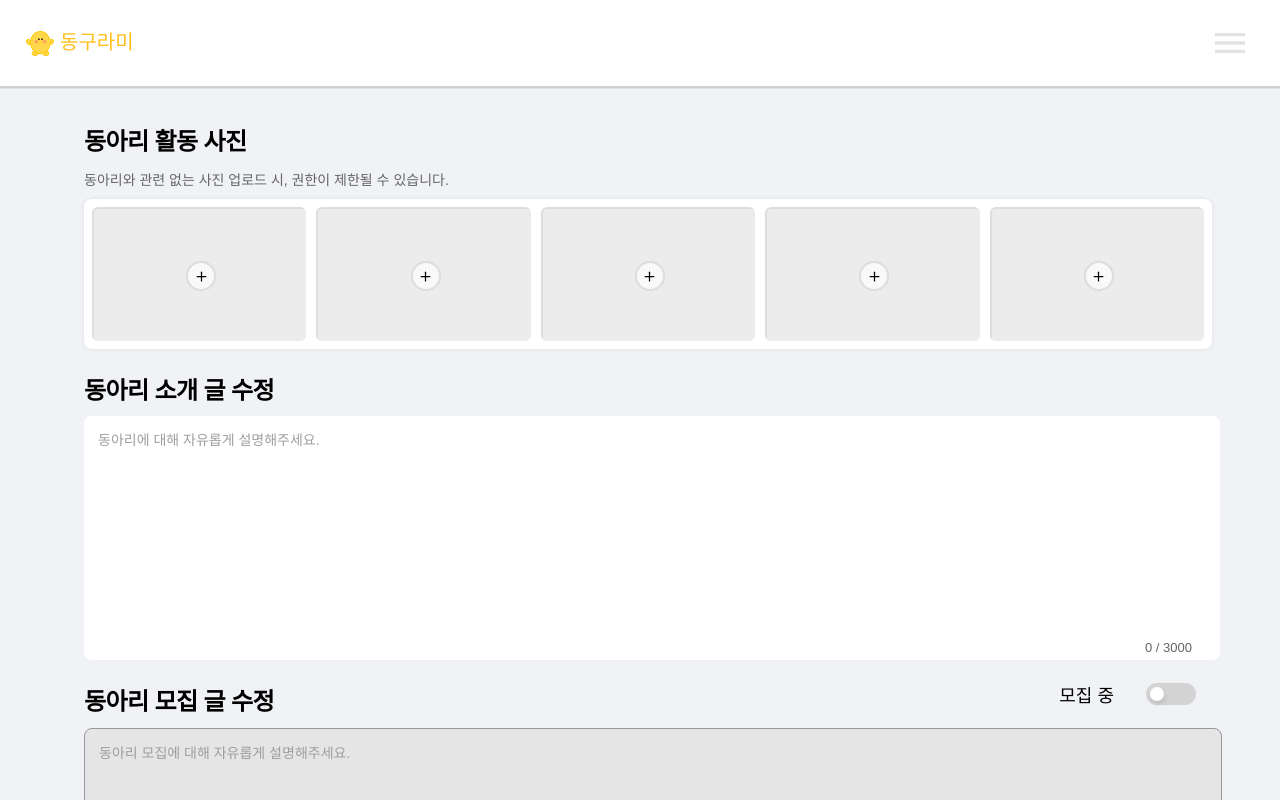
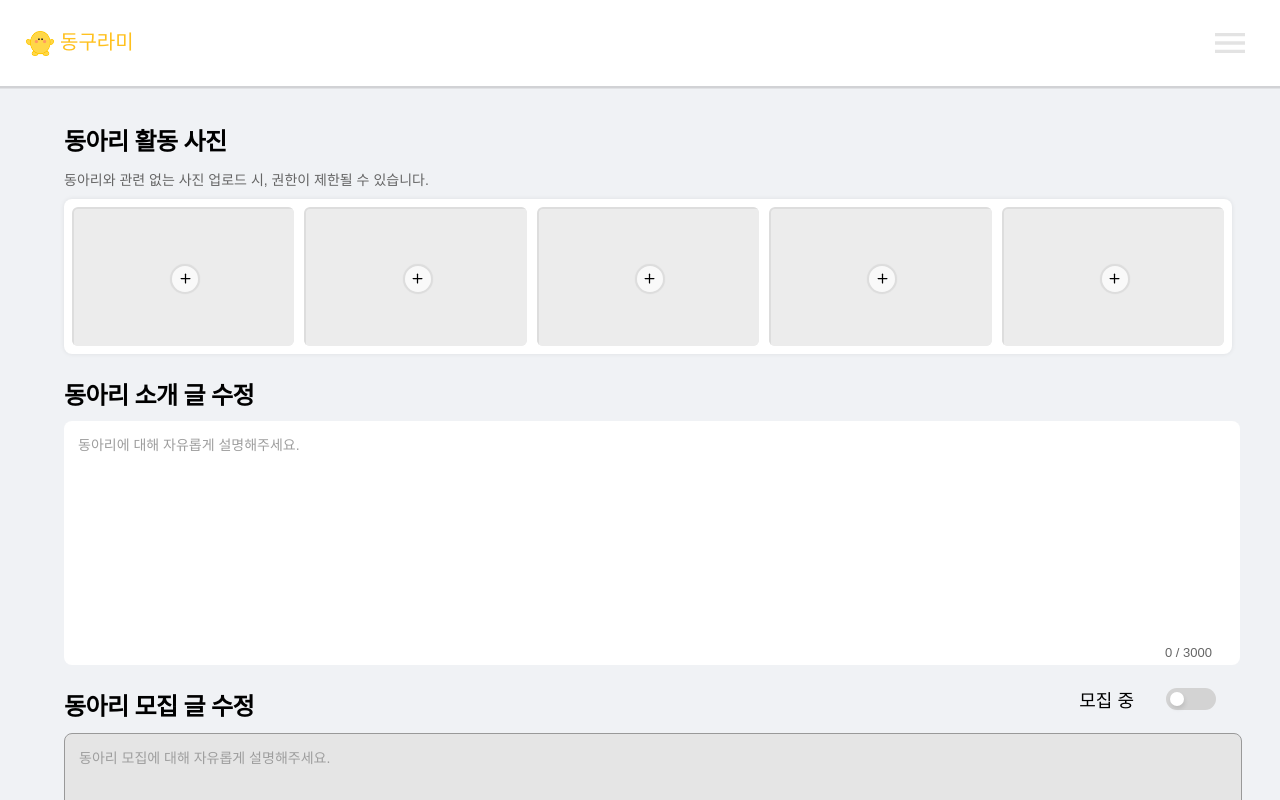
Before and after one commit to USW-Circle-Link/USW-Circle-Link-Web, a Vue app: page /main/intro in a window 1280 px wide. Shown: the top 800 px of the page. Built offline with nearby package versions, Linux system fonts and the light colour scheme; no server answers.

Commit message:
모집글 좌우 간격 수정

```diff
--- a/src/components/ClubLeader/ClubInfoTextInput.vue
+++ b/src/components/ClubLeader/ClubInfoTextInput.vue
@@ -454,7 +454,7 @@ h2{ font-size: clamp(18px, 2.2vw, 24px); }
   gap: 10px;
   /* width: clamp(340px, 92vw, 1120px); */
   margin: 0 auto;
-  padding: 0 clamp(12px, 2vw, 20px);
+  /* padding: 0 clamp(12px, 2vw, 20px); */
 }
 .whole-container h2{
   font-weight: 600; line-height: 1.3; letter-spacing: -0.025em; margin: 0;
```
